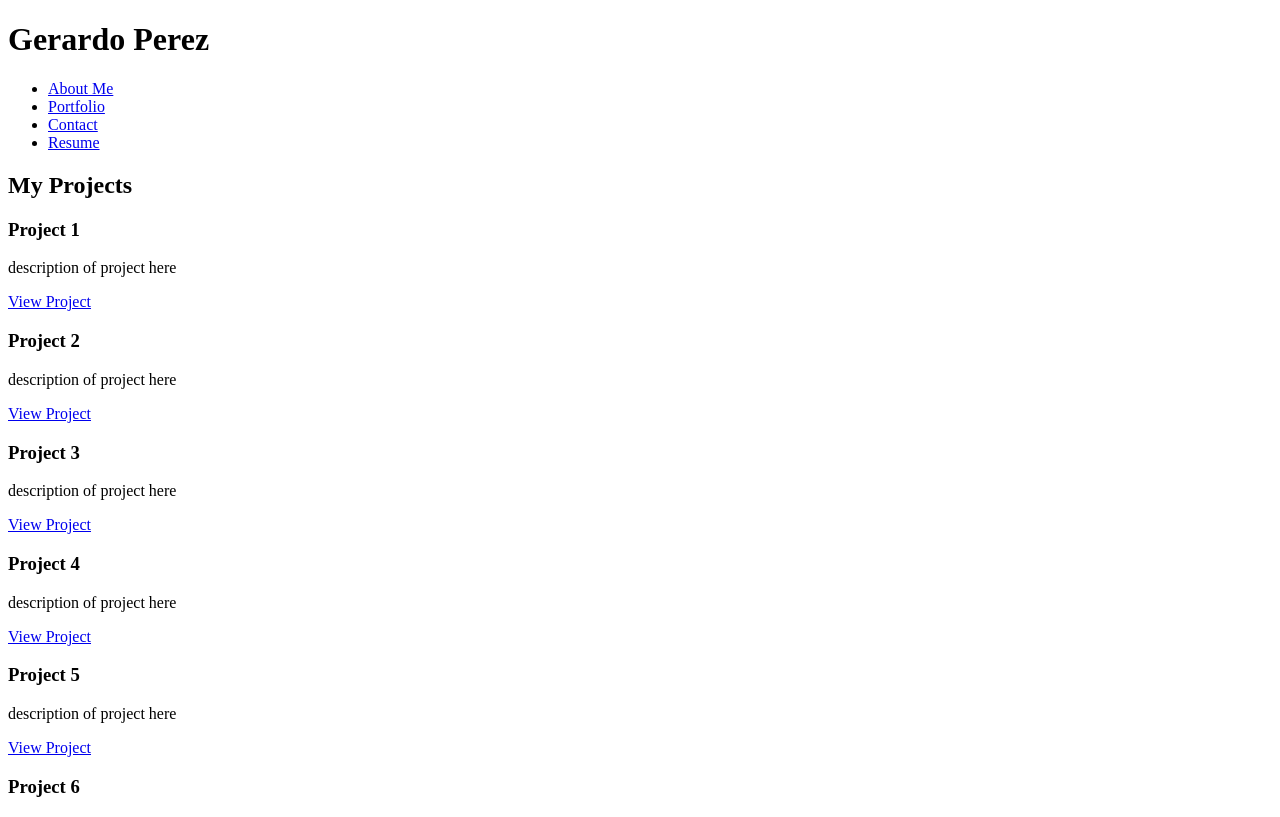
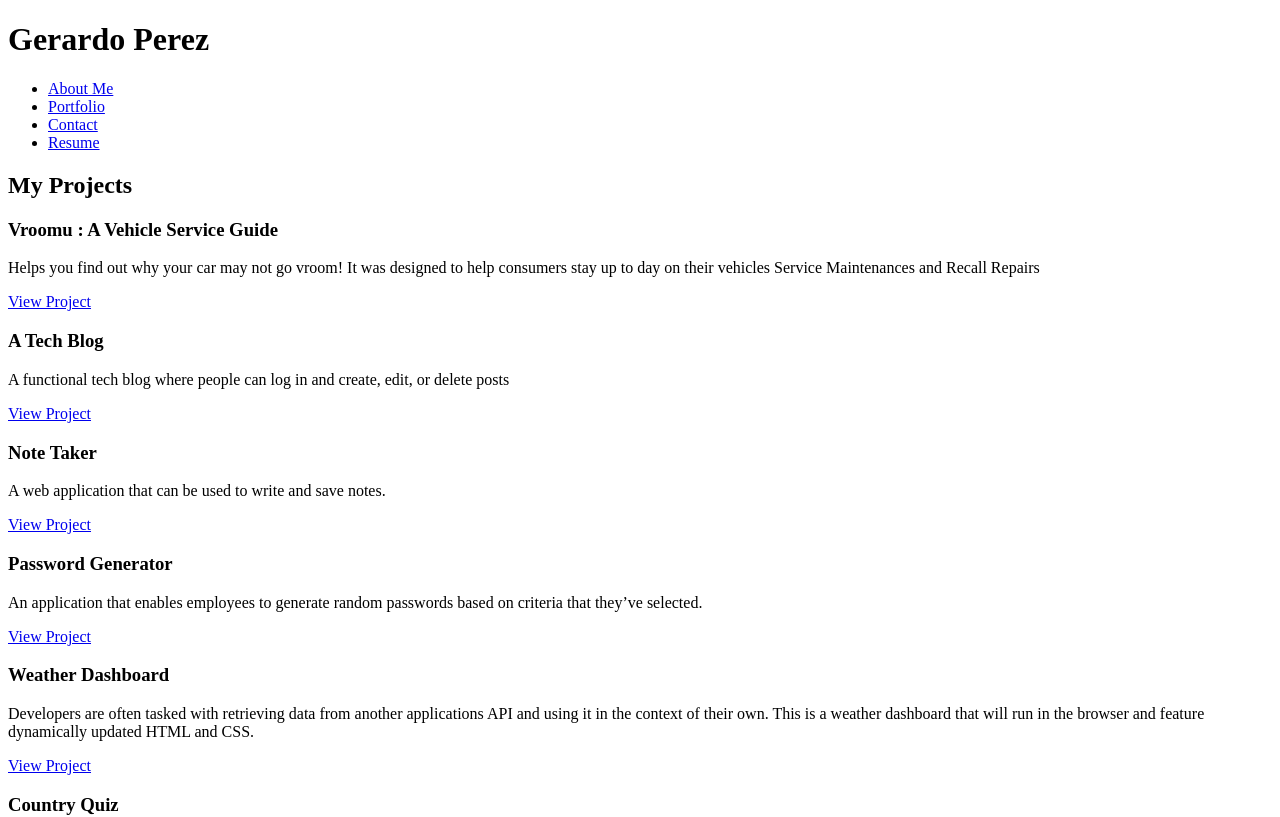
Before and after one commit to Gera1313/react-portfolio-2, a React (Vite) app: page /portfolio in a window 1280 px wide. Shown: the top 817 px of the page. Built offline with nearby package versions, Linux system fonts and the light colour scheme.

Commit message:
added content to my portfolio.jsx

```diff
--- a/src/components/portfolio.jsx
+++ b/src/components/portfolio.jsx
@@ -4,12 +4,12 @@ import '../styles/Portfolio.css';
 
 function Portfolio() {
   const projects = [
-    { id: 1, title: 'Project 1', description: 'description of project here', link: 'https://github.com/Gera1313/Password-Generator' },
-    { id: 1, title: 'Project 2', description: 'description of project here', link: 'https://github.com/Gera1313/Password-Generator' },
-    { id: 1, title: 'Project 3', description: 'description of project here', link: 'https://github.com/Gera1313/Password-Generator' },
-    { id: 1, title: 'Project 4', description: 'description of project here', link: 'https://github.com/Gera1313/Password-Generator' },
-    { id: 1, title: 'Project 5', description: 'description of project here', link: 'https://github.com/Gera1313/Password-Generator' },
-    { id: 1, title: 'Project 6', description: 'description of project here', link: 'https://github.com/Gera1313/Password-Generator' },
+    { id: 1, title: 'Vroomu : A Vehicle Service Guide', description: 'Helps you find out why your car may not go vroom! It was designed to help consumers stay up to day on their vehicles Service Maintenances and Recall Repairs', link: 'https://gera1313.github.io/Vroomu-A-Vehicle-Service-Guide/' },
+    { id: 2, title: 'A Tech Blog', description: 'A functional tech blog where people can log in and create, edit, or delete posts', link: 'https://radiant-harbor-32410-4d76770b0899.herokuapp.com/' },
+    { id: 3, title: 'Note Taker', description: 'A web application that can be used to write and save notes.', link: 'https://evening-peak-83307-f56098080a83.herokuapp.com/' },
+    { id: 4, title: 'Password Generator', description: 'An application that enables employees to generate random passwords based on criteria that they’ve selected.', link: 'https://gera1313.github.io/Password-Generator/' },
+    { id: 5, title: 'Weather Dashboard', description: 'Developers are often tasked with retrieving data from another applications API and using it in the context of their own. This is a weather dashboard that will run in the browser and feature dynamically updated HTML and CSS.', link: 'https://gera1313.github.io/weather-dashboard/' },
+    { id: 6, title: 'Country Quiz', description: 'A quiz that tests your knowledge of world capital cities', link: 'https://gera1313.github.io/Country-Quiz/' },
   ];
 
   return (
```
